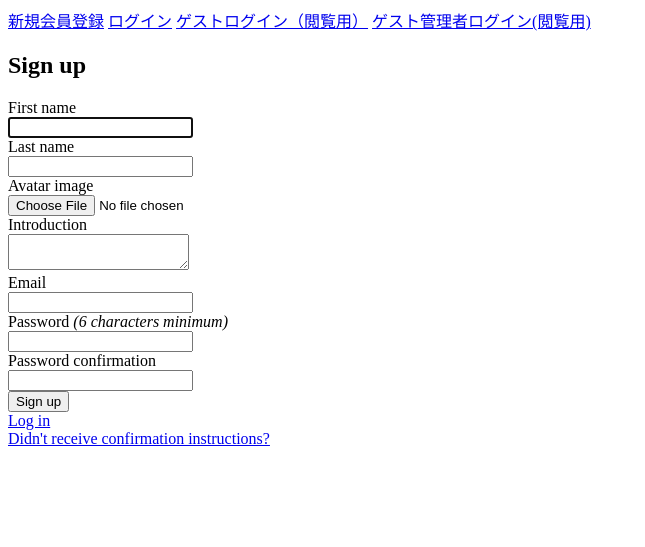
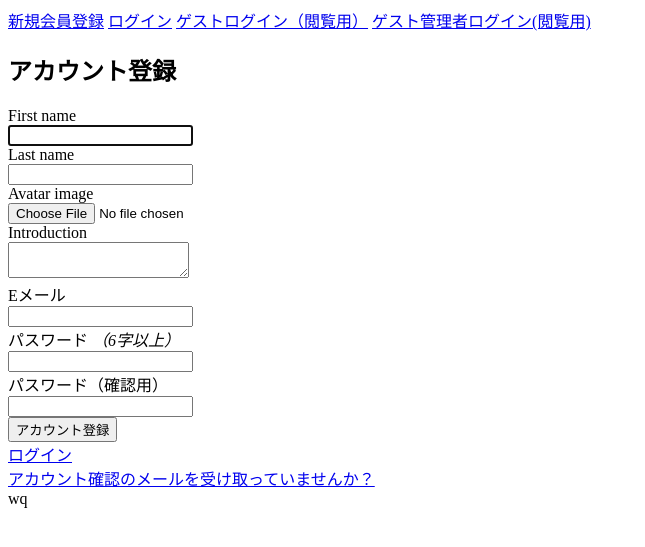
Before and after one commit to daisuke-koguchi/graduation_application, a Rails app: page /users/sign_up in a window 1280 px wide. Shown: the top 547 px of the page, without its empty margins (0-645 px from the left). Run offline with Rails 7, Linux system fonts and the light colour scheme; style sheets or scripts are compiled from the project's sources.

Commit message:
[update] devise-i18nジェネレーターを利用してdeviseのビューを日本語化実施/issue #33

```diff
--- a/app/views/devise/confirmations/new.html.erb
+++ b/app/views/devise/confirmations/new.html.erb
@@ -1,4 +1,4 @@
-<h2>Resend confirmation instructions</h2>
+<h2><%= t('.resend_confirmation_instructions') %></h2>
 
 <%= form_for(resource, as: resource_name, url: confirmation_path(resource_name), html: { method: :post }) do |f| %>
   <%= render "devise/shared/error_messages", resource: resource %>
@@ -9,7 +9,7 @@
   </div>
 
   <div class="actions">
-    <%= f.submit "Resend confirmation instructions" %>
+    <%= f.submit t('.resend_confirmation_instructions') %>
   </div>
 <% end %>
 
--- a/app/views/devise/mailer/confirmation_instructions.html.erb
+++ b/app/views/devise/mailer/confirmation_instructions.html.erb
@@ -1,5 +1,5 @@
-<p>Welcome <%= @email %>!</p>
+<p><%= t('.greeting', recipient: @email) %></p>
 
-<p>You can confirm your account email through the link below:</p>
+<p><%= t('.instruction') %></p>
 
-<p><%= link_to 'Confirm my account', confirmation_url(@resource, confirmation_token: @token) %></p>
+<p><%= link_to t('.action'), confirmation_url(@resource, confirmation_token: @token) %></p>
--- a/app/views/devise/mailer/email_changed.html.erb
+++ b/app/views/devise/mailer/email_changed.html.erb
@@ -1,7 +1,7 @@
-<p>Hello <%= @email %>!</p>
+<p><%= t('.greeting', recipient: @email) %></p>
 
 <% if @resource.try(:unconfirmed_email?) %>
-  <p>We're contacting you to notify you that your email is being changed to <%= @resource.unconfirmed_email %>.</p>
+  <p><%= t('.message_unconfirmed', email: @resource.unconfirmed_email) %></p>
 <% else %>
-  <p>We're contacting you to notify you that your email has been changed to <%= @resource.email %>.</p>
+  <p><%= t('.message', email: @resource.email) %></p>
 <% end %>
--- a/app/views/devise/mailer/password_change.html.erb
+++ b/app/views/devise/mailer/password_change.html.erb
@@ -1,3 +1,3 @@
-<p>Hello <%= @resource.email %>!</p>
+<p><%= t('.greeting', recipient: @resource.email) %></p>
 
-<p>We're contacting you to notify you that your password has been changed.</p>
+<p><%= t('.message') %></p>
--- a/app/views/devise/passwords/new.html.erb
+++ b/app/views/devise/passwords/new.html.erb
@@ -1,4 +1,4 @@
-<h2>Forgot your password?</h2>
+<h2><%= t('.forgot_your_password') %></h2>
 
 <%= form_for(resource, as: resource_name, url: password_path(resource_name), html: { method: :post }) do |f| %>
   <%= render "devise/shared/error_messages", resource: resource %>
@@ -9,7 +9,7 @@
   </div>
 
   <div class="actions">
-    <%= f.submit "Send me reset password instructions" %>
+    <%= f.submit t('.send_me_reset_password_instructions') %>
   </div>
 <% end %>
 
--- a/app/views/devise/registrations/new.html.erb
+++ b/app/views/devise/registrations/new.html.erb
@@ -1,4 +1,4 @@
-<h2>Sign up</h2>
+<h2><%= t('.sign_up') %></h2>
 
 <%= form_with(model: @user, url:  users_sign_up_confirm_path(@user), local: true) do |f| %>
   <%= render "devise/shared/error_messages", resource: resource %>
@@ -32,7 +32,7 @@
   <div class="field">
     <%= f.label :password %>
     <% if @minimum_password_length %>
-    <em>(<%= @minimum_password_length %> characters minimum)</em>
+    <em><%= t('devise.shared.minimum_password_length', count: @minimum_password_length) %></em>
     <% end %><br />
     <%= f.password_field :password, autocomplete: "new-password" %>
   </div>
@@ -43,8 +43,7 @@
   </div>
 
   <div class="actions">
-    <%= f.submit "Sign up" %>
+    <%= f.submit t('.sign_up') %>
   </div>
 <% end %>
-
-<%= render "devise/shared/links" %>
+<%= render "devise/shared/links" %>wq
--- a/app/views/devise/sessions/new.html.erb
+++ b/app/views/devise/sessions/new.html.erb
@@ -1,4 +1,4 @@
-<h2>Log in</h2>
+<h2><%= t('.sign_in') %></h2>
 
 <%= form_for(resource, as: resource_name, url: session_path(resource_name)) do |f| %>
   <div class="field">
@@ -19,7 +19,7 @@
   <% end %>
 
   <div class="actions">
-    <%= f.submit "Log in" %>
+    <%= f.submit t('.sign_in') %>
   </div>
 <% end %>
 
--- a/app/views/devise/shared/_links.html.erb
+++ b/app/views/devise/shared/_links.html.erb
@@ -1,25 +1,25 @@
 <%- if controller_name != 'sessions' %>
-  <%= link_to "Log in", new_session_path(resource_name) %><br />
+  <%= link_to t(".sign_in"), new_session_path(resource_name) %><br />
 <% end %>
 
 <%- if devise_mapping.registerable? && controller_name != 'registrations' %>
-  <%= link_to "Sign up", new_registration_path(resource_name) %><br />
+  <%= link_to t(".sign_up"), new_registration_path(resource_name) %><br />
 <% end %>
 
 <%- if devise_mapping.recoverable? && controller_name != 'passwords' && controller_name != 'registrations' %>
-  <%= link_to "Forgot your password?", new_password_path(resource_name) %><br />
+  <%= link_to t(".forgot_your_password"), new_password_path(resource_name) %><br />
 <% end %>
 
 <%- if devise_mapping.confirmable? && controller_name != 'confirmations' %>
-  <%= link_to "Didn't receive confirmation instructions?", new_confirmation_path(resource_name) %><br />
+  <%= link_to t('.didn_t_receive_confirmation_instructions'), new_confirmation_path(resource_name) %><br />
 <% end %>
 
 <%- if devise_mapping.lockable? && resource_class.unlock_strategy_enabled?(:email) && controller_name != 'unlocks' %>
-  <%= link_to "Didn't receive unlock instructions?", new_unlock_path(resource_name) %><br />
+  <%= link_to t('.didn_t_receive_unlock_instructions'), new_unlock_path(resource_name) %><br />
 <% end %>
 
 <%- if devise_mapping.omniauthable? %>
   <%- resource_class.omniauth_providers.each do |provider| %>
-    <%= link_to "Sign in with #{OmniAuth::Utils.camelize(provider)}", omniauth_authorize_path(resource_name, provider), method: :post %><br />
+    <%= link_to t('.sign_in_with_provider', provider: OmniAuth::Utils.camelize(provider)), omniauth_authorize_path(resource_name, provider), method: :post %><br />
   <% end %>
 <% end %>
--- a/app/views/devise/unlocks/new.html.erb
+++ b/app/views/devise/unlocks/new.html.erb
@@ -1,4 +1,4 @@
-<h2>Resend unlock instructions</h2>
+<h2><%= t('.resend_unlock_instructions') %></h2>
 
 <%= form_for(resource, as: resource_name, url: unlock_path(resource_name), html: { method: :post }) do |f| %>
   <%= render "devise/shared/error_messages", resource: resource %>
@@ -9,7 +9,7 @@
   </div>
 
   <div class="actions">
-    <%= f.submit "Resend unlock instructions" %>
+    <%= f.submit t('.resend_unlock_instructions') %>
   </div>
 <% end %>
 
--- /dev/null
+++ b/config/locales/devise.views.ja.yml
@@ -0,0 +1,143 @@
+ja:
+  activerecord:
+    attributes:
+      user:
+        confirmation_sent_at: パスワード確認送信時刻
+        confirmation_token: パスワード確認用トークン
+        confirmed_at: パスワード確認時刻
+        created_at: 作成日
+        current_password: 現在のパスワード
+        current_sign_in_at: 現在のログイン時刻
+        current_sign_in_ip: 現在のログインIPアドレス
+        email: Eメール
+        encrypted_password: 暗号化パスワード
+        failed_attempts: 失敗したログイン試行回数
+        last_sign_in_at: 最終ログイン時刻
+        last_sign_in_ip: 最終ログインIPアドレス
+        locked_at: ロック時刻
+        password: パスワード
+        password_confirmation: パスワード（確認用）
+        remember_created_at: ログイン記憶時刻
+        remember_me: ログインを記憶する
+        reset_password_sent_at: パスワードリセット送信時刻
+        reset_password_token: パスワードリセット用トークン
+        sign_in_count: ログイン回数
+        unconfirmed_email: 未確認Eメール
+        unlock_token: ロック解除用トークン
+        updated_at: 更新日
+    models:
+      user: ユーザー
+  devise:
+    confirmations:
+      confirmed: メールアドレスが確認できました。
+      new:
+        resend_confirmation_instructions: アカウント確認メール再送
+      send_instructions: アカウントの有効化について数分以内にメールでご連絡します。
+      send_paranoid_instructions: メールアドレスが登録済みの場合、本人確認用のメールが数分以内に送信されます。
+    failure:
+      already_authenticated: すでにログインしています。
+      inactive: アカウントが有効化されていません。メールに記載された手順にしたがって、アカウントを有効化してください。
+      invalid: "%{authentication_keys}またはパスワードが違います。"
+      last_attempt: もう一回誤るとアカウントがロックされます。
+      locked: アカウントはロックされています。
+      not_found_in_database: "%{authentication_keys}またはパスワードが違います。"
+      timeout: セッションがタイムアウトしました。もう一度ログインしてください。
+      unauthenticated: ログインもしくはアカウント登録してください。
+      unconfirmed: メールアドレスの本人確認が必要です。
+    mailer:
+      confirmation_instructions:
+        action: メールアドレスの確認
+        greeting: "%{recipient}様"
+        instruction: 以下のリンクをクリックし、メールアドレスの確認手続を完了させてください。
+        subject: メールアドレス確認メール
+      email_changed:
+        greeting: こんにちは、%{recipient}様。
+        message: メールアドレスの（%{email}）変更が完了したため、メールを送信しています。
+        message_unconfirmed: メールアドレスが（%{email}）変更されたため、メールを送信しています。
+        subject: メール変更完了
+      password_change:
+        greeting: "%{recipient}様"
+        message: パスワードが再設定されました。
+        subject: パスワードの変更について
+      reset_password_instructions:
+        action: パスワード変更
+        greeting: "%{recipient}様"
+        instruction: パスワード再設定の依頼を受けたため、メールを送信しています。下のリンクからパスワードの再設定ができます。
+        instruction_2: パスワード再設定の依頼をしていない場合、このメールを無視してください。
+        instruction_3: パスワードの再設定は、上のリンクから新しいパスワードを登録するまで完了しません。
+        subject: パスワードの再設定について
+      unlock_instructions:
+        action: アカウントのロック解除
+        greeting: "%{recipient}様"
+        instruction: アカウントのロックを解除するには下のリンクをクリックしてください。
+        message: ログイン失敗が繰り返されたため、アカウントはロックされています。
+        subject: アカウントのロック解除について
+    omniauth_callbacks:
+      failure: "%{kind} アカウントによる認証に失敗しました。理由：（%{reason}）"
+      success: "%{kind} アカウントによる認証に成功しました。"
+    passwords:
+      edit:
+        change_my_password: パスワードを変更する
+        change_your_password: パスワードを変更
+        confirm_new_password: 確認用新しいパスワード
+        new_password: 新しいパスワード
+      new:
+        forgot_your_password: パスワードを忘れましたか？
+        send_me_reset_password_instructions: パスワードの再設定方法を送信する
+      no_token: このページにはアクセスできません。パスワード再設定メールのリンクからアクセスされた場合には、URL をご確認ください。
+      send_instructions: パスワードの再設定について数分以内にメールでご連絡いたします。
+      send_paranoid_instructions: メールアドレスが登録済みの場合、パスワード再設定用のメールが数分以内に送信されます。
+      updated: パスワードが正しく変更されました。
+      updated_not_active: パスワードが正しく変更されました。
+    registrations:
+      destroyed: アカウントを削除しました。またのご利用をお待ちしております。
+      edit:
+        are_you_sure: 本当によろしいですか？
+        cancel_my_account: アカウント削除
+        currently_waiting_confirmation_for_email: "%{email} の確認待ち"
+        leave_blank_if_you_don_t_want_to_change_it: 空欄のままなら変更しません
+        title: "%{resource}編集"
+        unhappy: 気に入りません
+        update: 更新
+        we_need_your_current_password_to_confirm_your_changes: 変更を反映するには現在のパスワードを入力してください
+      new:
+        sign_up: アカウント登録
+      signed_up: アカウント登録が完了しました。
+      signed_up_but_inactive: ログインするためには、アカウントを有効化してください。
+      signed_up_but_locked: アカウントがロックされているためログインできません。
+      signed_up_but_unconfirmed: 本人確認用のメールを送信しました。メール内のリンクからアカウントを有効化させてください。
+      update_needs_confirmation: アカウント情報を変更しました。変更されたメールアドレスの本人確認のため、本人確認用メールより確認処理をおこなってください。
+      updated: アカウント情報を変更しました。
+      updated_but_not_signed_in: あなたのアカウントは正常に更新されましたが、パスワードが変更されたため、再度ログインしてください。
+    sessions:
+      already_signed_out: 既にログアウト済みです。
+      new:
+        sign_in: ログイン
+      signed_in: ログインしました。
+      signed_out: ログアウトしました。
+    shared:
+      links:
+        back: 戻る
+        didn_t_receive_confirmation_instructions: アカウント確認のメールを受け取っていませんか？
+        didn_t_receive_unlock_instructions: アカウントのロック解除方法のメールを受け取っていませんか？
+        forgot_your_password: パスワードを忘れましたか？
+        sign_in: ログイン
+        sign_in_with_provider: "%{provider}でログイン"
+        sign_up: アカウント登録
+      minimum_password_length: "（%{count}字以上）"
+    unlocks:
+      new:
+        resend_unlock_instructions: アカウントのロック解除方法を再送する
+      send_instructions: アカウントのロック解除方法を数分以内にメールでご連絡します。
+      send_paranoid_instructions: アカウントが見つかった場合、アカウントのロック解除方法を数分以内にメールでご連絡します。
+      unlocked: アカウントをロック解除しました。
+  errors:
+    messages:
+      already_confirmed: は既に登録済みです。ログインしてください。
+      confirmation_period_expired: の期限が切れました。%{period} までに確認する必要があります。 新しくリクエストしてください。
+      expired: の有効期限が切れました。新しくリクエストしてください。
+      not_found: は見つかりませんでした。
+      not_locked: はロックされていません。
+      not_saved:
+        one: エラーが発生したため %{resource} は保存されませんでした。
+        other: "%{count} 件のエラーが発生したため %{resource} は保存されませんでした。"
```
Also changed, not shown: app/views/devise/mailer/reset_password_instructions.html.erb (+5 -5 lines), app/views/devise/mailer/unlock_instructions.html.erb (+4 -4 lines), app/views/devise/passwords/edit.html.erb (+5 -5 lines), app/views/devise/registrations/edit.html.erb (+6 -8 lines), 3 other files.
